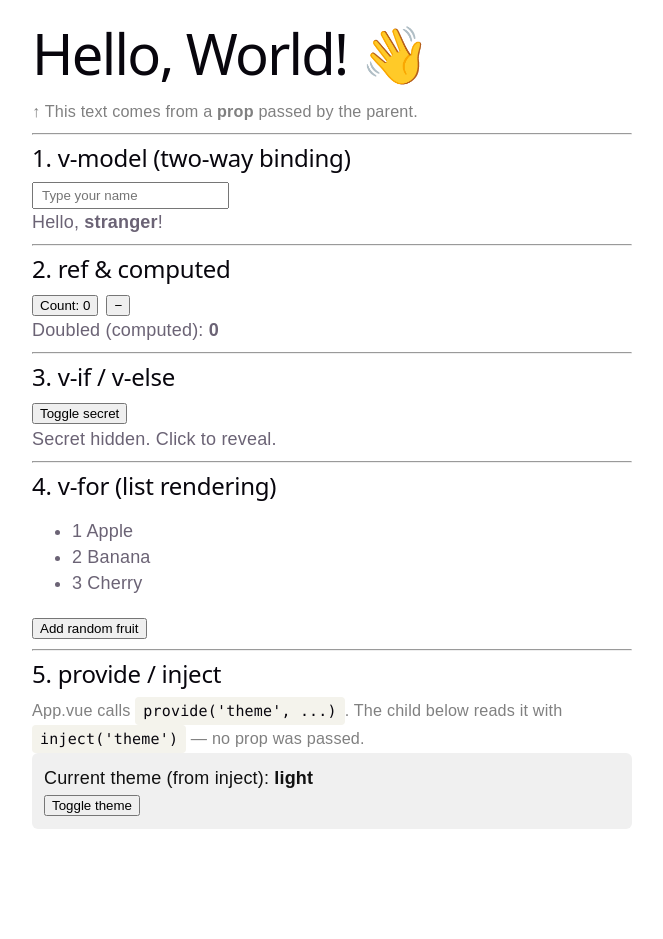
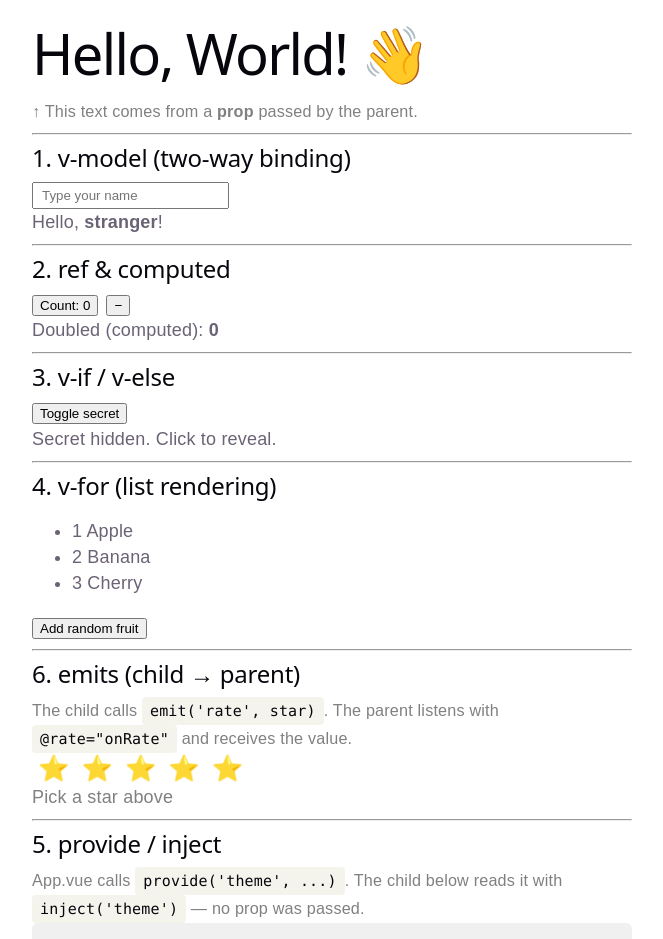
Before and after one commit to marsuleman59/my-vue-app, a Vue app: page / in a window 1280 px wide. Shown: the top 939 px of the page, without its empty margins (308-971 px from the left). Before the commit the page ends 869 px from the top, so only its background shows below. Built offline with nearby package versions, Linux system fonts and the light colour scheme.

Commit message:
child to parent event fire

```diff
--- a/src/App.vue
+++ b/src/App.vue
@@ -2,6 +2,7 @@
 import { ref, computed, provide } from 'vue'
 import HelloWorld from './components/HelloWorld.vue'
 import ThemeDisplay from './components/ThemeDisplay.vue'
+import RatingPicker from './components/RatingPicker.vue'
 
 // 1. Reactive state with ref()
 const count = ref(0)
@@ -27,6 +28,13 @@ function toggleTheme() {
 }
 provide('theme', theme)
 provide('toggleTheme', toggleTheme)
+
+// 6. emits
+// The child fires an event; the parent catches it here
+const rating = ref(null)
+function onRate(star) {
+  rating.value = star
+}
 </script>
 
 <template>
@@ -77,6 +85,21 @@ provide('toggleTheme', toggleTheme)
 
     <hr />
 
+    <!-- 6. emits -->
+    <section>
+      <h2>6. emits (child → parent)</h2>
+      <p style="color: gray; font-size: 0.9em;">
+        The child calls <code>emit('rate', star)</code>. The parent listens with
+        <code>@rate="onRate"</code> and receives the value.
+      </p>
+      <!-- @rate listens for the 'rate' event emitted by RatingPicker -->
+      <RatingPicker @rate="onRate" />
+      <p v-if="rating">You rated: <strong>{{ rating }} / 5</strong></p>
+      <p v-else style="color: gray;">Pick a star above</p>
+    </section>
+
+    <hr />
+
     <!-- 5. provide / inject -->
     <section>
       <h2>5. provide / inject</h2>
--- /dev/null
+++ b/src/components/RatingPicker.vue
@@ -0,0 +1,17 @@
+<script setup>
+// defineEmits declares the events this component can fire
+const emit = defineEmits(['rate'])
+
+function pick(star) {
+  // emit(eventName, payload) — sends the value up to the parent
+  emit('rate', star)
+}
+</script>
+
+<template>
+  <div>
+    <button v-for="star in 5" :key="star" @click="pick(star)" style="font-size: 1.4rem; cursor: pointer; background: none; border: none;">
+      ⭐
+    </button>
+  </div>
+</template>
```
